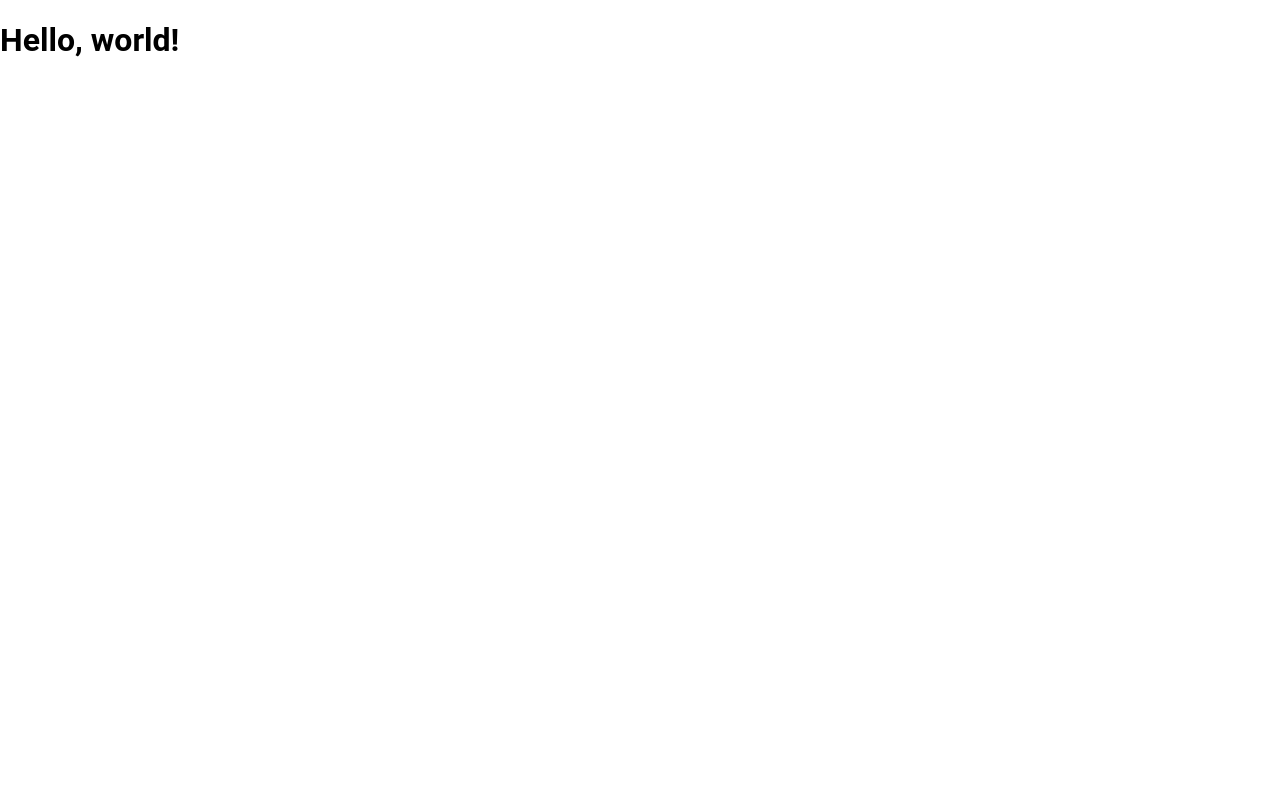
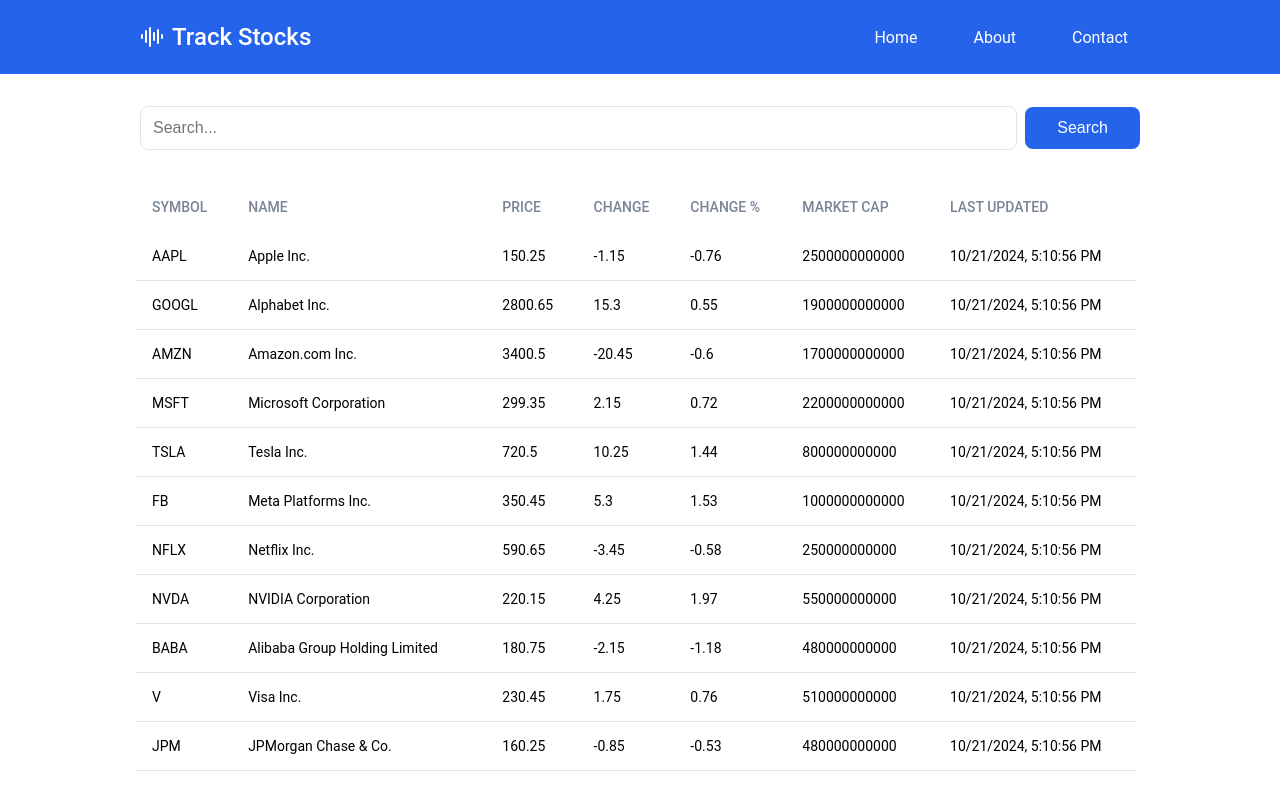
Before and after one commit to tchassijordan/stock-monitoring-dashboard, a React app: page / in a window 1280 px wide. Shown: the top 810 px of the page. Built offline with nearby package versions, Linux system fonts and the light colour scheme.

Commit message:
feat(app): integrate search bar and data grid with mock data Enhance layout styles

```diff
--- a/src/App.tsx
+++ b/src/App.tsx
@@ -1,7 +1,32 @@
+// ** React Imports
+import { useState } from 'react';
+
+// ** Layout Imports
+import AppShellLayout from './layout';
+
+// ** Component Imports
+import DataGrid from './components/data-viz/table';
+import SearchBar from './components/search-bar/search-bar';
+
+// ** Data
+import { mockTableData } from './components/data-viz/constant';
+
+// ** Column Defs
+import tableColumnsDefs from './components/data-viz/table-columns-defs';
+
 export default function App() {
+  const [query, setQuery] = useState('');
+
   return (
-    <div>
-      <h1>Hello, world!</h1>
-    </div>
+    <AppShellLayout>
+      <div className="app-content">
+        <SearchBar
+          query={query}
+          onInputChange={(query) => setQuery(query)}
+          onClear={() => setQuery('')}
+        />
+        <DataGrid data={mockTableData} columns={tableColumnsDefs} />
+      </div>
+    </AppShellLayout>
   );
 }
--- a/src/base.scss
+++ b/src/base.scss
@@ -29,6 +29,14 @@
   margin: 0 auto;
 }
 
-.margin-block-md {
-  margin-block: 20px;
+.margin-block-lg {
+  margin-block: $spacing-lg;
 }
+
+.app-content {
+  @include flex-center;
+
+  flex-direction: column;
+  justify-content: flex-start;
+  gap: $spacing-lg;
+}
--- /dev/null
+++ b/src/components/data-viz/table-columns-defs.ts
@@ -0,0 +1,56 @@
+import { ColumnDef } from '@tanstack/react-table';
+import { ITableData } from './types';
+
+const tableColumnsDefs: ColumnDef<ITableData, string | number>[] = [
+  {
+    accessorKey: 'symbol',
+    header: 'SYMBOL',
+    cell: ({ getValue }) => getValue(),
+    sortDescFirst: false,
+    minSize: 100,
+  },
+  {
+    accessorKey: 'name',
+    header: 'NAME',
+    cell: ({ getValue }) => getValue(),
+    sortDescFirst: false,
+    minSize: 150,
+  },
+  {
+    accessorKey: 'price',
+    header: 'PRICE',
+    cell: ({ getValue }) => getValue(),
+    sortDescFirst: false,
+    minSize: 100,
+  },
+  {
+    accessorKey: 'change',
+    header: 'CHANGE',
+    cell: ({ getValue }) => getValue(),
+    sortDescFirst: false,
+    minSize: 100,
+  },
+  {
+    accessorKey: 'changePercent',
+    header: 'CHANGE %',
+    cell: ({ getValue }) => getValue(),
+    sortDescFirst: false,
+    minSize: 100,
+  },
+  {
+    accessorKey: 'marketCap',
+    header: 'MARKET CAP',
+    cell: ({ getValue }) => getValue(),
+    sortDescFirst: false,
+    minSize: 150,
+  },
+  {
+    accessorKey: 'lastUpdated',
+    header: 'LAST UPDATED',
+    cell: ({ getValue }) => new Date(getValue()).toLocaleString(),
+    sortDescFirst: false,
+    minSize: 150,
+  },
+];
+
+export default tableColumnsDefs;
--- a/src/layout/index.tsx
+++ b/src/layout/index.tsx
@@ -11,7 +11,7 @@
       <header>
         <Navbar navLinks={NAV_LINKS} />
       </header>
-      <div className="container margin-block-md">{children}</div>
+      <div className="container margin-block-lg">{children}</div>
     </main>
   );
 };
```
